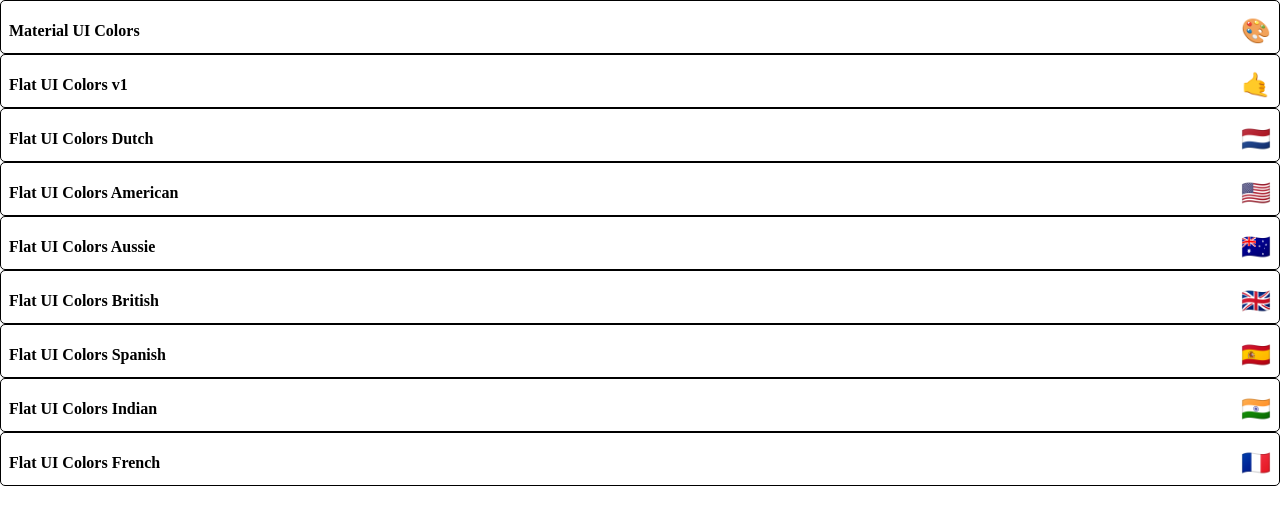
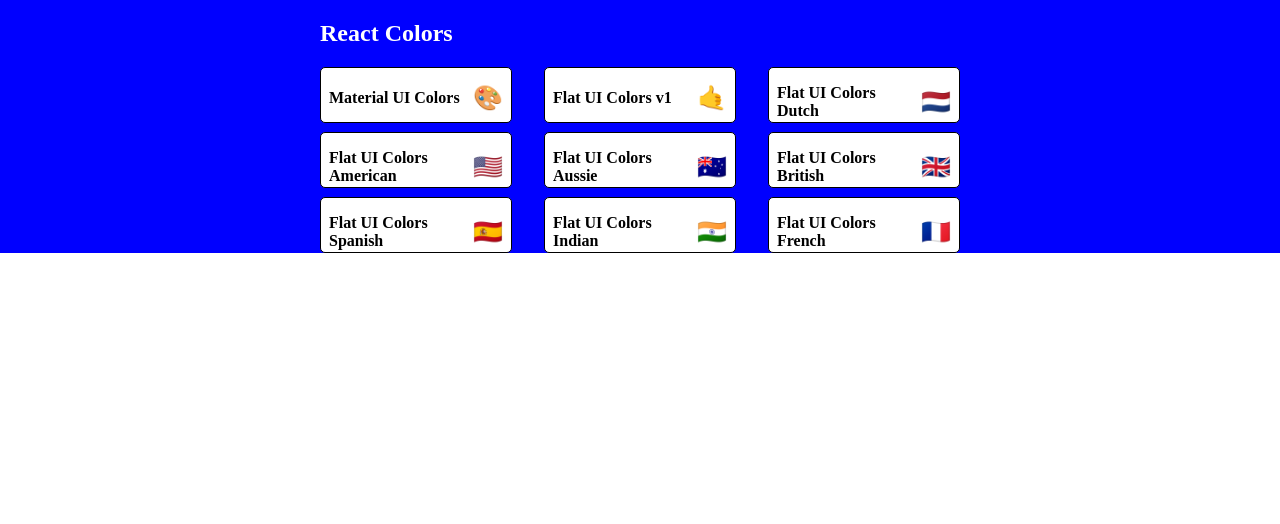
Before and after one commit to panlam0405/color-project, a React (Create React App) app: page / in a window 1280 px wide. Shown: the top 524 px of the page. Built offline with nearby package versions, Linux system fonts and the light colour scheme.

Commit message:
Styling the Palette list

```diff
--- a/src/Components/PaletteList.js
+++ b/src/Components/PaletteList.js
@@ -2,15 +2,54 @@
 import { Link } from "react-router-dom";
 import { v4 } from "uuid";
 import MiniPalette from "./MiniPalette";
+import { withStyles } from "@material-ui/styles";
+
+const styles = {
+	root: {
+		backgroundColor: "blue",
+		height: "100%",
+		display: "flex",
+		justifyContent: "center",
+	},
+	container: {
+		width: "50%",
+		display: "flex",
+		alignItems: "flex-start",
+		flexDirection: "column",
+		flexWrap: "wrap",
+	},
+	nav: {
+		display: "flex",
+		width: "100%",
+		justifyContent: "space-between",
+		color: "white",
+	},
+	palettes: {
+		boxSizing: "border-box",
+		width: "100%",
+		display: "grid",
+		gridTemplateColumns: "repeat(3,30%)",
+		gridGap: "5%",
+	},
+};
 
 class PaletteList extends Component {
 	render() {
-		const { palettes } = this.props;
+		const { palettes, classes } = this.props;
 		let paletteLinks = palettes.map((palette) => (
 			<MiniPalette key={v4()} {...palette} />
 		));
-		return <div className='paletteListLinks'>{paletteLinks}</div>;
+		return (
+			<div className={classes.root}>
+				<div className={classes.container}>
+					<nav className={classes.nav}>
+						<h1>React Colors</h1>
+					</nav>
+					<div className={classes.palettes}>{paletteLinks}</div>
+				</div>
+			</div>
+		);
 	}
 }
 
-export default PaletteList;
+export default withStyles(styles)(PaletteList);
```
